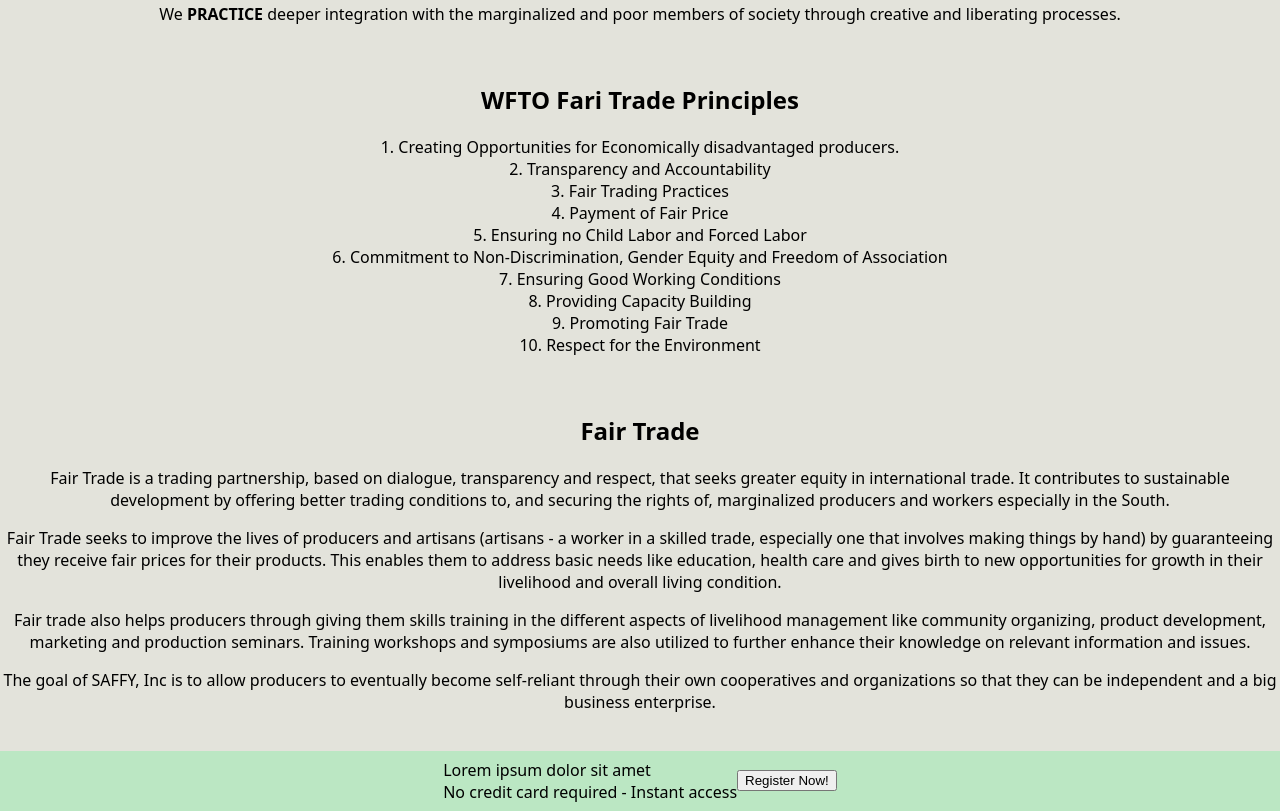
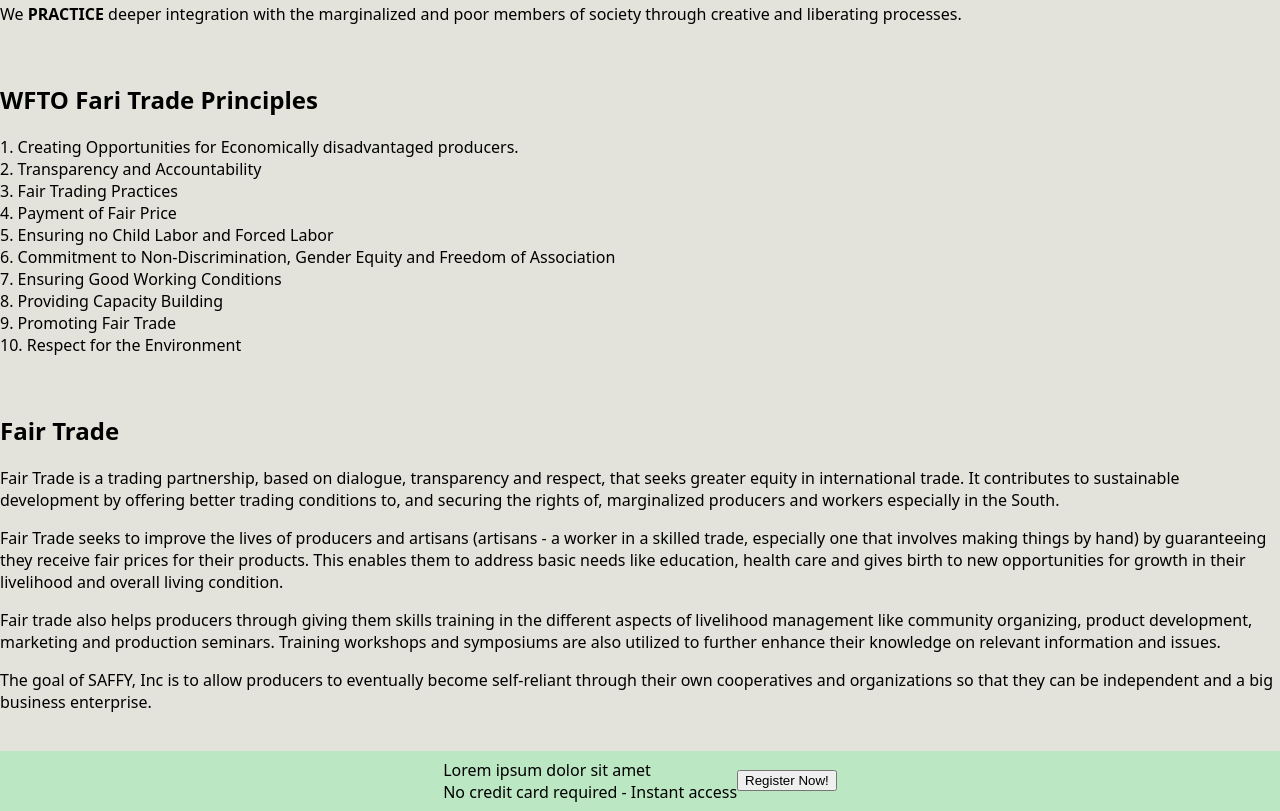
Before and after one commit to jamesmaranion/PROJMGT-Draft-Prototype, a website: page dist/about.html in a window 1280 px wide. Shown: the part 980-1791 px from the top of the page. Drawn offline with Linux system fonts and the light colour scheme.

Commit message:
about revision

```diff
--- a/dist/about.html
+++ b/dist/about.html
@@ -49,8 +49,7 @@
             </div>
         </div>
 
-
-        <div id="values" style="margin: auto;max-width: 1500px; text-align: center;">
+        <div id="values" style="margin: auto;max-width: 1500px;">
             <div>
                 <h2>Vision</h2>
 
@@ -85,7 +84,7 @@
             <br>
 
             <div>
-                <h2 style="text-align: center;">Fair Trade</h2>
+                <h2>Fair Trade</h2>
 
                 <p>Fair Trade is a trading partnership, based on dialogue, transparency and respect, that seeks greater equity in international trade. It contributes to sustainable development by offering better trading conditions to, and securing the rights of, marginalized producers and workers especially in the South.</p>
 
```
